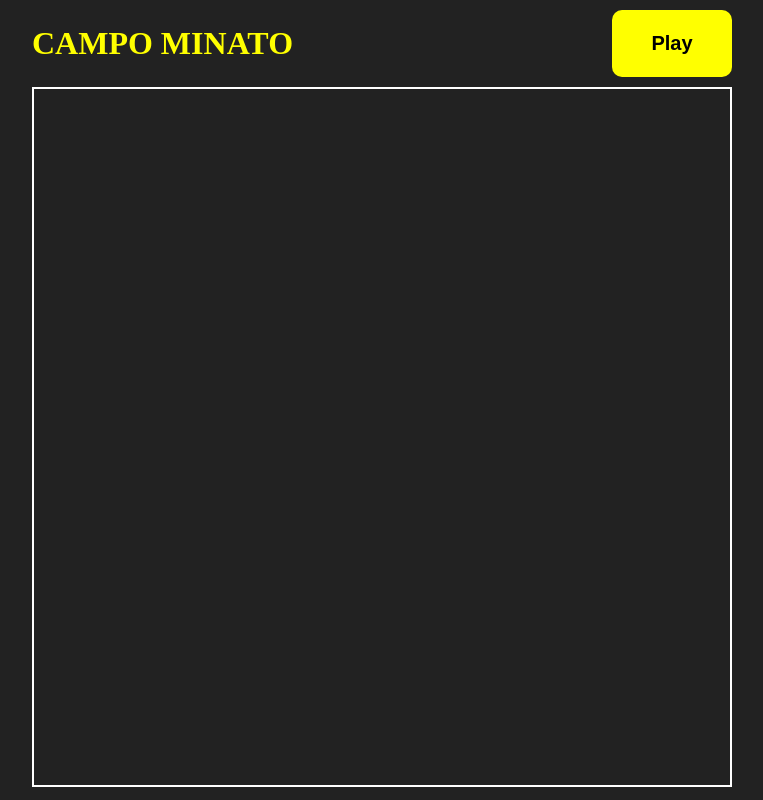
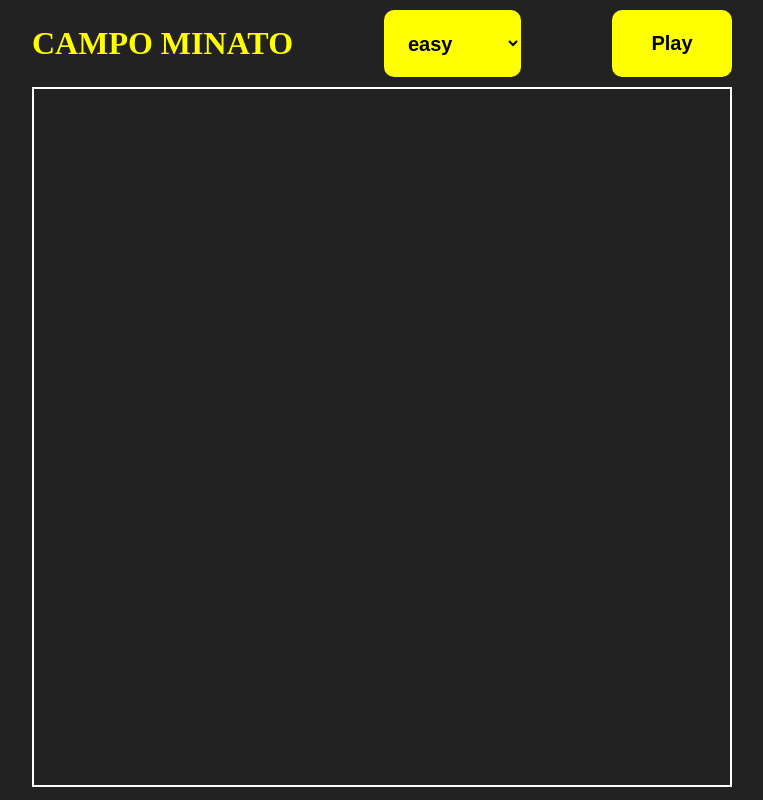
Before and after one commit to GiuseppeM22/js-campominato-grid, a plain HTML site: page index.html in a window 1280 px wide. Shown: the whole page, without its empty margins (258-1021 px from the left). Drawn offline with Linux system fonts and the light colour scheme.

Commit message:
add section non funzionante in js

```diff
--- a/css/stye.css
+++ b/css/stye.css
@@ -61,3 +61,14 @@ body{
     background-color: aquamarine;
     color: black;
 }
+
+#livelli{
+    color: black;
+    font-weight: bold;
+    font-size: 20px;
+    background-color: yellow;
+    padding: 5px 20px;
+    border: none;
+    border-radius: 10px;
+    cursor: pointer;
+}
--- a/index.html
+++ b/index.html
@@ -11,6 +11,11 @@
     <header>
         <div class="titol">
             <h1>CAMPO MINATO</h1>
+            <select name="difficoltà" id="livelli">
+                <option value="easy">easy</option>
+                <option value="medium">medium</option>
+                <option value="hard">hard</option>
+            </select>
             <button id="play">Play</button>
         </div>
     </header>
--- a/js/script.js
+++ b/js/script.js
@@ -1,4 +1,6 @@
 //prendere id bottone, contenitore e quadrato
+const difficolta = document.getElementById("livelli").value
+console.log(difficolta)
 
 const contenitore = document.querySelector(".container")
 const btn = document.getElementById("play")
```
